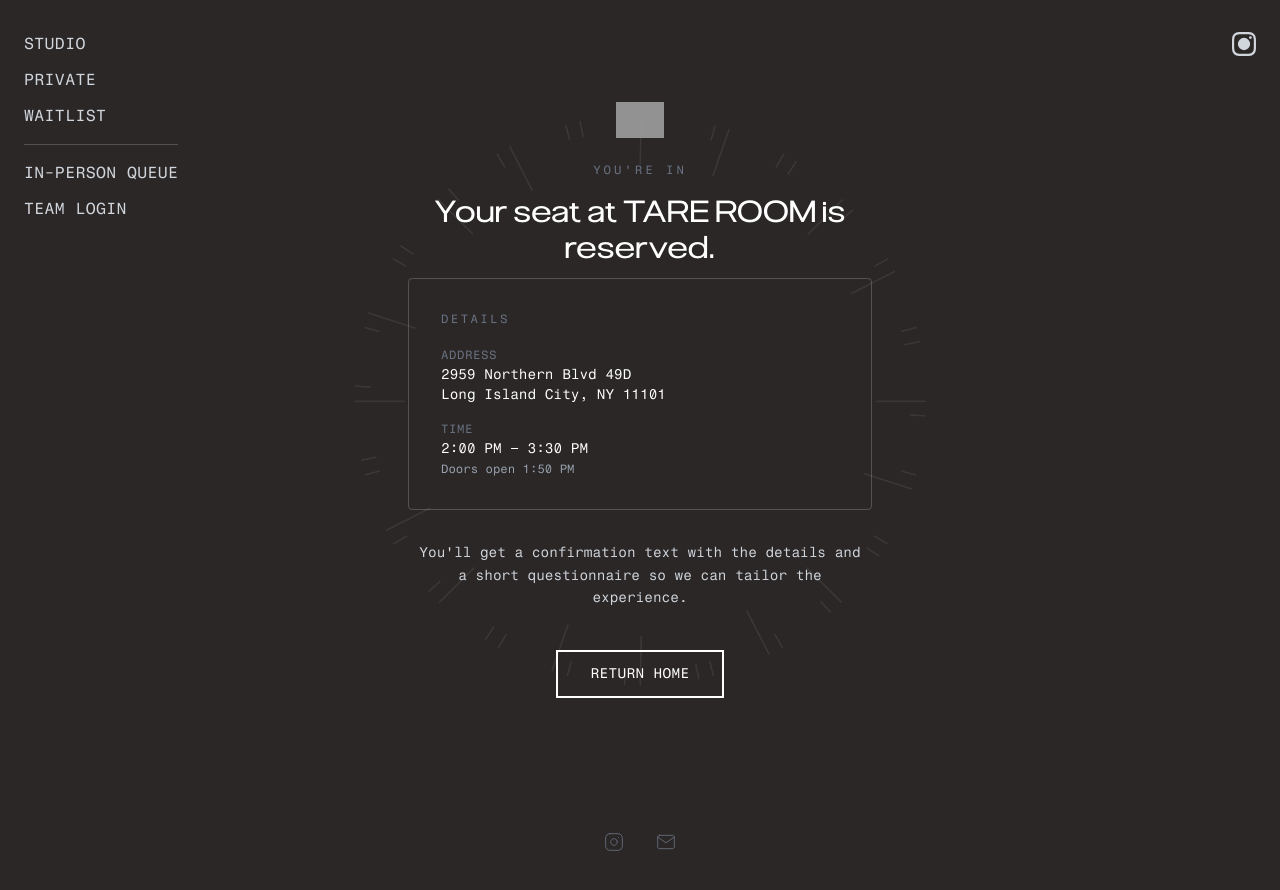
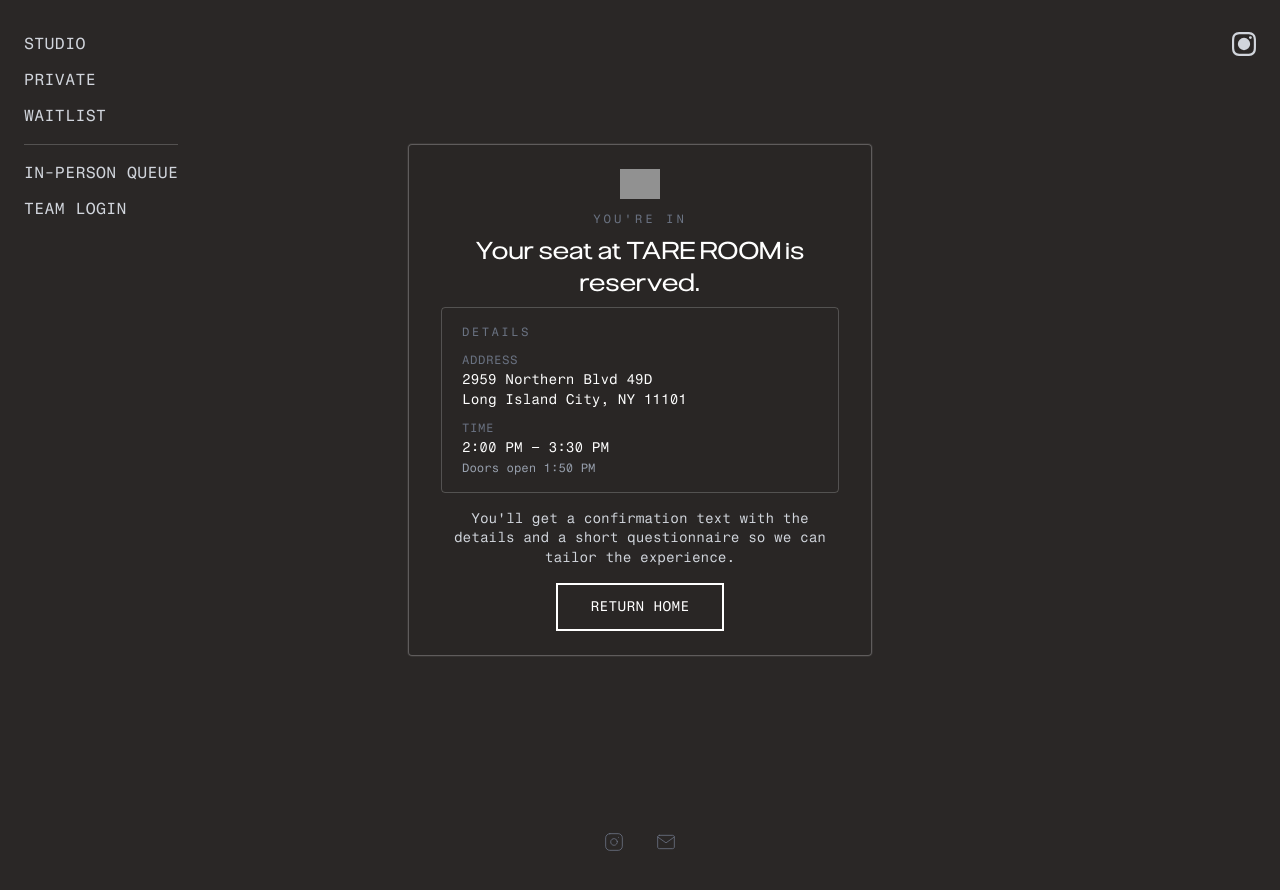
Before and after one commit to christare/tare-website, a Next.js app: page /checkout/success in a window 1280 px wide. Shown: the top 890 px of the page. Built offline with nearby package versions, Linux system fonts and the light colour scheme; grey boxes are pictures that could not be loaded.

Commit message:
new confirmation page card

```diff
--- a/src/app/checkout/success/page.tsx
+++ b/src/app/checkout/success/page.tsx
@@ -44,36 +44,26 @@
 
   return (
     <motion.div
-      className="relative w-full max-w-lg mx-auto text-center px-6"
+      className="relative z-10 w-full max-w-lg mx-auto text-center px-6"
       variants={containerVariants}
       initial="hidden"
       animate="visible"
     >
-      {/* Signature dial — subtle background, surrounds content */}
-      <div className="absolute top-1/2 left-1/2 -translate-x-1/2 -translate-y-1/2 w-[min(180vw,720px)] h-[min(180vw,720px)] pointer-events-none opacity-[0.08] z-0">
-        <Image
-          src="/images/Group 15.png"
-          alt=""
-          width={480}
-          height={480}
-          className="w-full h-full object-contain"
-          aria-hidden
-        />
-      </div>
-
-      {/* Artifact */}
-      <motion.div className="relative z-10 flex justify-center mb-6" variants={itemVariants}>
+      {/* Content card — compact, no scroll */}
+      <div className="relative border border-white/25 rounded-sm bg-[#2A2726]/80 backdrop-blur-[1px] py-5 sm:py-6 px-5 sm:px-8 shadow-[0_0_0_1px_rgba(255,255,255,0.06)]">
+        {/* Artifact */}
+      <motion.div className="relative z-10 flex justify-center mb-3" variants={itemVariants}>
         <Image
           src="/FinalDelivery/symbols/Artifacts/pngs/TARE-room-artifact-white.png"
           alt=""
           width={64}
           height={64}
-          className="w-12 h-auto opacity-90"
+          className="w-10 h-auto opacity-90"
         />
       </motion.div>
 
       <motion.p
-        className="relative z-10 text-gray-500 text-xs tracking-[0.25em] mb-4"
+        className="relative z-10 text-gray-500 text-xs tracking-[0.25em] mb-2"
         style={{ fontFamily: "FragmentMono, monospace" }}
         variants={itemVariants}
       >
@@ -81,7 +71,7 @@
       </motion.p>
 
       <motion.h1
-        className="relative z-10 text-2xl sm:text-3xl font-light text-white tracking-wide mb-3"
+        className="relative z-10 text-xl sm:text-2xl font-light text-white tracking-wide mb-2"
         style={{ fontFamily: "NonBureauExtended, sans-serif", fontWeight: 300 }}
         variants={itemVariants}
       >
@@ -91,12 +81,12 @@
 
       {/* DETAILS: address, time, then selected date */}
       <motion.div
-        className="relative z-10 border border-white/20 rounded-sm py-6 px-5 sm:py-8 sm:px-8 mb-8 text-left"
+        className="relative z-10 border border-white/20 rounded-sm py-3 px-4 sm:py-4 sm:px-5 mb-4 text-left"
         style={{ fontFamily: "FragmentMono, monospace" }}
         variants={itemVariants}
       >
-        <p className="text-gray-500 text-xs tracking-[0.2em] mb-5">DETAILS</p>
-        <div className="space-y-4 text-sm text-gray-300">
+        <p className="text-gray-500 text-xs tracking-[0.2em] mb-3">DETAILS</p>
+        <div className="space-y-2.5 text-sm text-gray-300">
           <div>
             <span className="text-gray-500 text-xs tracking-wider block mb-0.5">ADDRESS</span>
             <div className="text-white">
@@ -119,7 +109,7 @@
       </motion.div>
 
       <motion.p
-        className="relative z-10 text-gray-300 text-sm leading-relaxed mb-10 max-w-md mx-auto"
+        className="relative z-10 text-gray-300 text-xs sm:text-sm leading-snug mb-4 max-w-md mx-auto"
         style={{ fontFamily: "FragmentMono, monospace" }}
         variants={itemVariants}
       >
@@ -135,6 +125,7 @@
           RETURN HOME
         </Link>
       </motion.div>
+      </div>
     </motion.div>
   );
 }
@@ -153,7 +144,7 @@
 export default function SuccessPage() {
   return (
     <main
-      className="min-h-screen flex flex-col items-center justify-center py-16 text-white"
+      className="min-h-screen flex flex-col items-center justify-center py-6 sm:py-8 text-white"
       style={{ backgroundColor: "#2A2726" }}
     >
       <Suspense fallback={<SuccessLoading />}>
```
